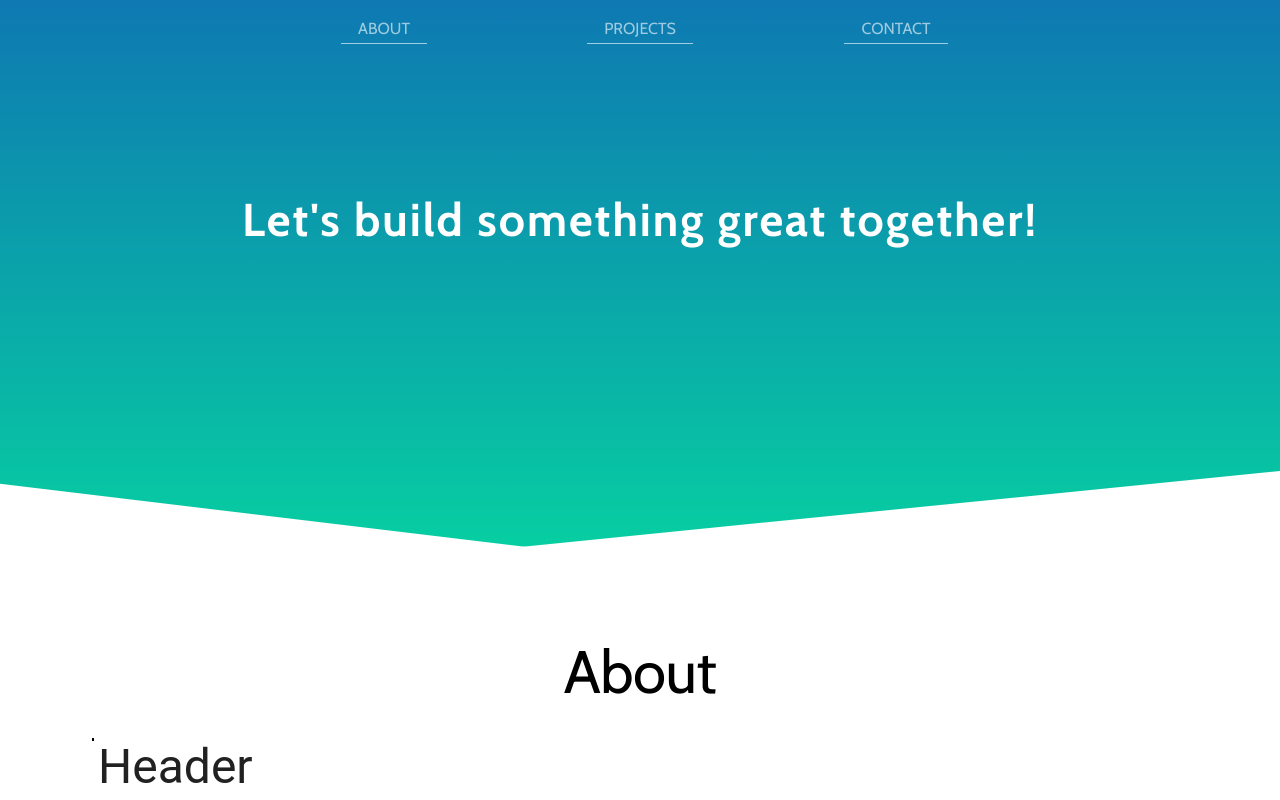
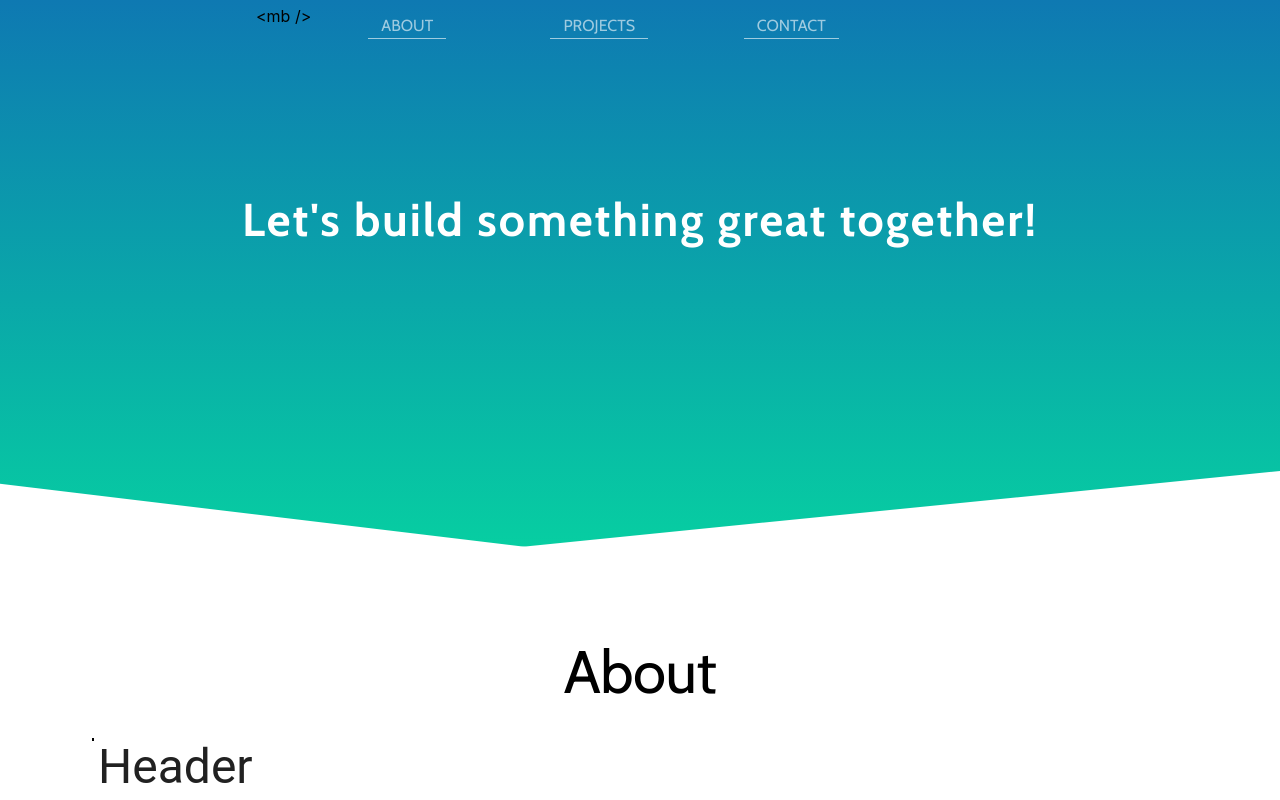
Before and after one commit to mblaul/portfolio-website, a React (Create React App) app: page / in a window 1280 px wide. Shown: the top 800 px of the page. Built offline with nearby package versions, Linux system fonts and the light colour scheme.

Commit message:
Very small branding addition

```diff
--- a/src/components/layout/Navbar.js
+++ b/src/components/layout/Navbar.js
@@ -49,14 +49,16 @@ class Navbar extends Component {
     const navLinks = ['about', 'projects', 'contact'];
     const { classes } = this.props;
     const { isTop } = this.state;
+
     return (
       <Grid
         container
         className={`${!isTop && classes.scrolled} ${classes.navbar}`}
       >
+        <div className={classes.branding}>{'<mb />'}</div>
         {navLinks.map(link => {
           return (
-            <Grid item xs={12} sm={4}>
+            <Grid item xs={12} sm={3}>
               <NavLink isTop={isTop} link={link} name={link} />
             </Grid>
           );
```
